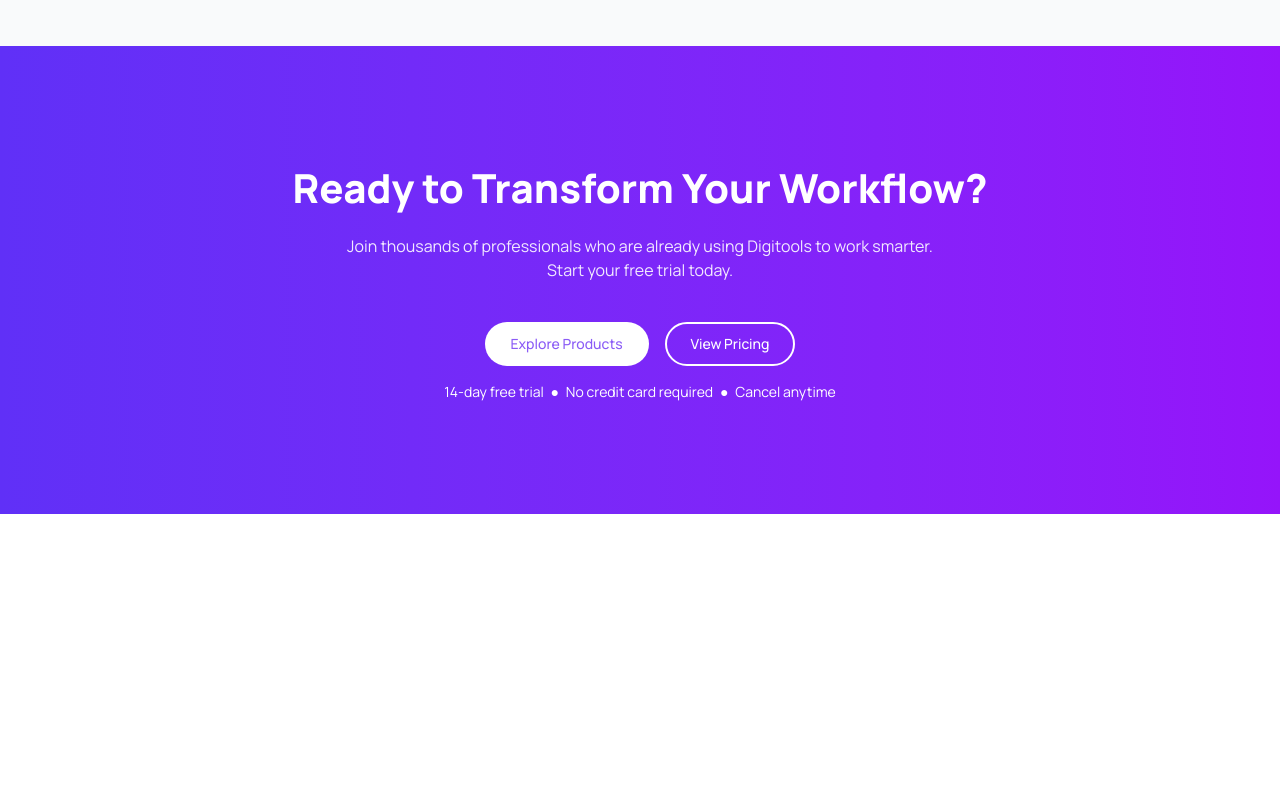
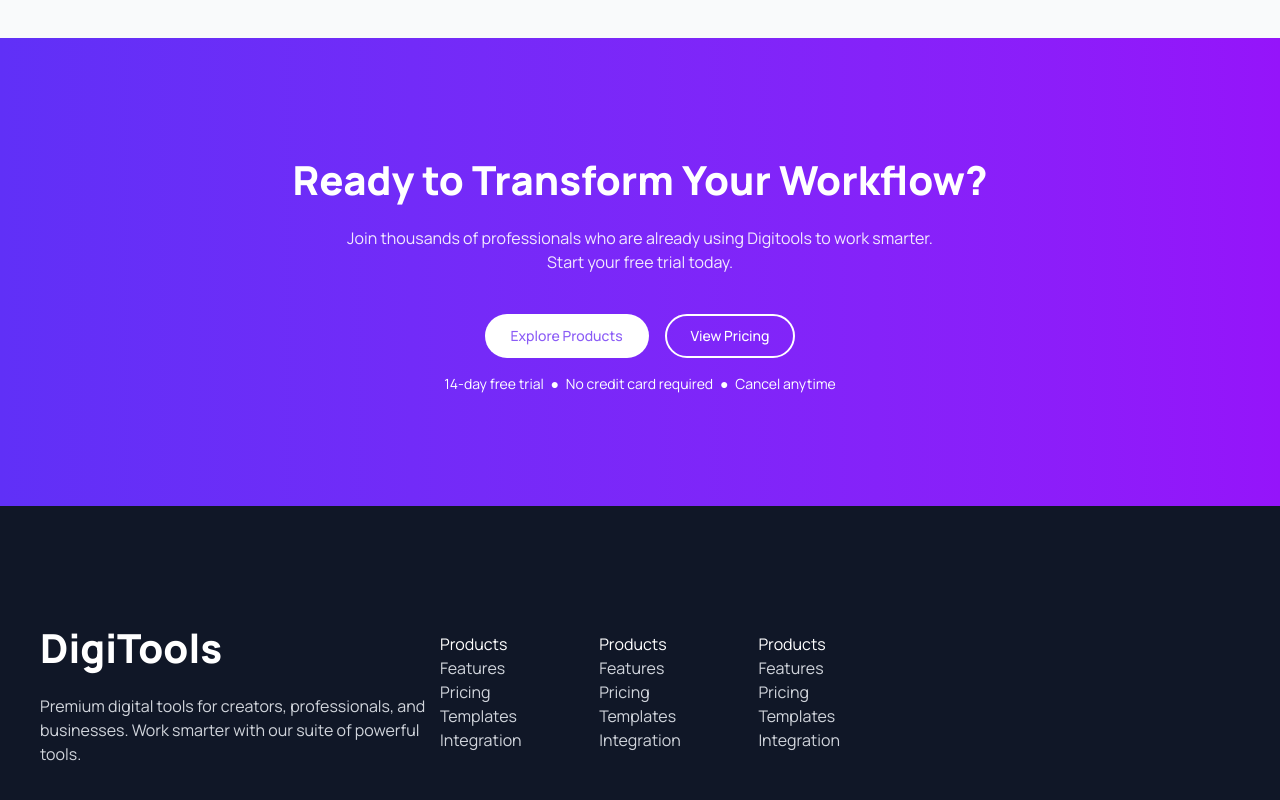
Before and after one commit to souldev003/B13-A6-DigiTools, a React (Vite) app: page / in a window 1280 px wide. Shown: the part 2168-2968 px from the top of the page. Before the commit the page ends 2682 px from the top, so only its background shows below. Built offline with nearby package versions, Linux system fonts and the light colour scheme.

Commit message:
footer section added

```diff
--- a/src/App.jsx
+++ b/src/App.jsx
@@ -5,6 +5,7 @@ import About from "./components/About";
 import GetStarted from "./components/GetStarted";
 import Pricing from "./components/Pricing";
 import CTASection from "./components/CTASection";
+import Footer from "./components/Footer";
 
 function App() {
   return (
@@ -15,6 +16,7 @@ function App() {
       <GetStarted />
       <Pricing />
       <CTASection />
+      <Footer />
     </>
   );
 }
--- /dev/null
+++ b/src/components/Footer.jsx
@@ -0,0 +1,45 @@
+import React from "react";
+
+const Footer = () => {
+  return (
+    <div className="bg-[#101727] py-28">
+      <div className="max-w-300 mx-auto text-white">
+        <div className="grid grid-cols-3">
+          <div>
+            <h1 className="text-[40px] font-extrabold mb-4">DigiTools</h1>
+            <p className="text-gray-300">
+              Premium digital tools for creators, professionals, and businesses.
+              Work smarter with our suite of powerful tools.
+            </p>
+          </div>
+          <div className="flex items-center justify-between">
+            <div>
+              <h3 className="text-white">Products</h3>
+              <h4 className="text-gray-300">Features</h4>
+              <h4 className="text-gray-300">Pricing</h4>
+              <h4 className="text-gray-300">Templates</h4>
+              <h4 className="text-gray-300">Integration</h4>
+            </div>
+            <div>
+              <h3 className="text-white">Products</h3>
+              <h4 className="text-gray-300">Features</h4>
+              <h4 className="text-gray-300">Pricing</h4>
+              <h4 className="text-gray-300">Templates</h4>
+              <h4 className="text-gray-300">Integration</h4>
+            </div>
+            <div>
+              <h3 className="text-white">Products</h3>
+              <h4 className="text-gray-300">Features</h4>
+              <h4 className="text-gray-300">Pricing</h4>
+              <h4 className="text-gray-300">Templates</h4>
+              <h4 className="text-gray-300">Integration</h4>
+            </div>
+          </div>
+          <div></div>
+        </div>
+      </div>
+    </div>
+  );
+};
+
+export default Footer;
--- a/src/components/Pricing.jsx
+++ b/src/components/Pricing.jsx
@@ -61,7 +61,7 @@ const Pricing = () => {
           {plans.map((plan, index) => (
             <div
               key={index}
-              className={`rounded-2xl p-6 text-left relative cursor-pointer ${
+              className={`rounded-2xl p-6 text-left relative cursor-pointer flex flex-col ${
                 plan.highlighted
                   ? "bg-linear-to-r from-[#6030F7] to-[#9415FA] text-white"
                   : "bg-white shadow"
@@ -81,14 +81,14 @@ const Pricing = () => {
                 <span className="text-base"> /Month</span>
               </h1>
 
-              <ul className="mt-4 space-y-2 text-sm">
+              <ul className="my-4 space-y-2 text-sm">
                 {plan.features.map((feature, i) => (
                   <li key={i}>✔ {feature}</li>
                 ))}
               </ul>
 
               <button
-                className={`mt-6 w-full py-2 rounded-full font-medium cursor-pointer ${
+                className={`mt-auto w-full py-2 rounded-full font-medium cursor-pointer ${
                   plan.highlighted
                     ? "bg-white text-purple-600"
                     : "text-white bg-linear-to-r from-[#6030F7] to-[#9415FA]"
```
